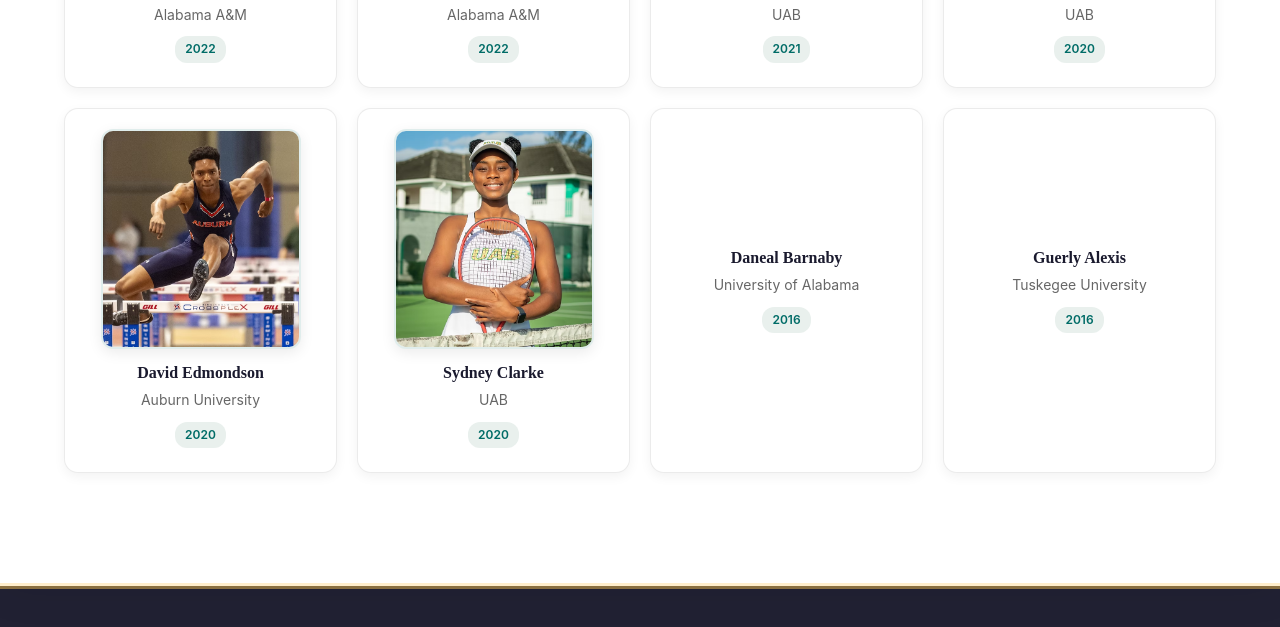
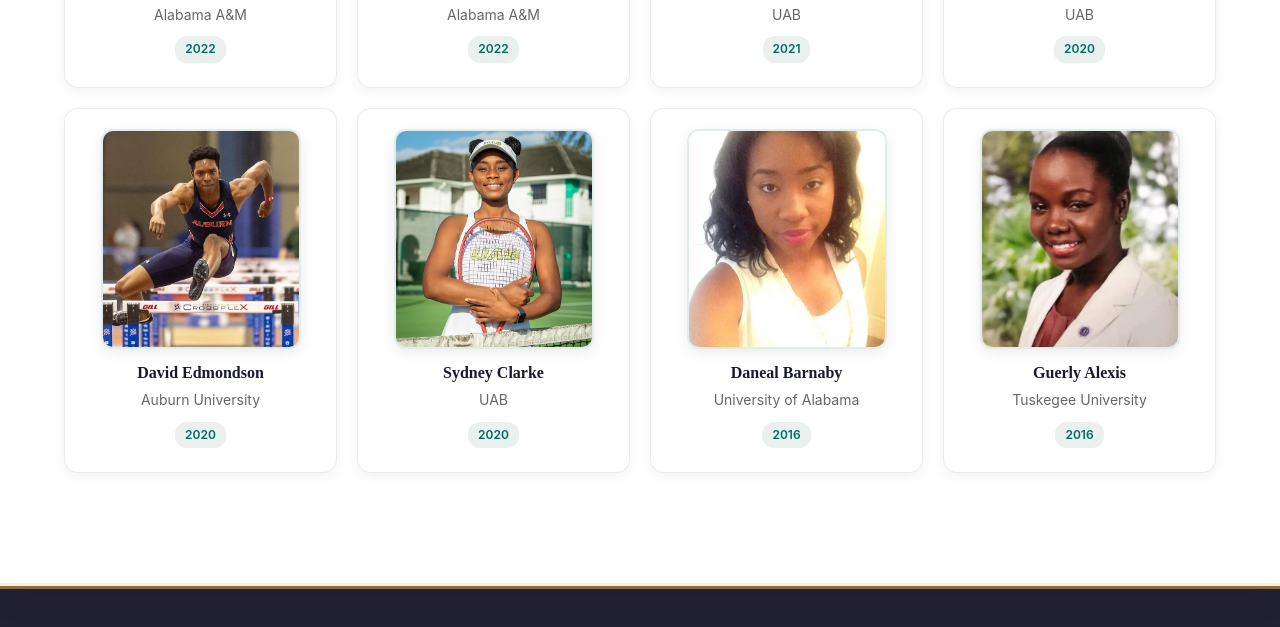
Before and after one commit to MattClarke246/CACAO-Webpage, a plain HTML site: page scholarship.html in a window 1280 px wide. Shown: the part 1943-2570 px from the top of the page. Drawn offline with Linux system fonts and the light colour scheme; a web font is replaced by a local one.

Commit message:
Add 2016 scholar portraits (Daneal Barnaby, Guerly Alexis)
Made-with: Cursor

```diff
--- a/scholarship.html
+++ b/scholarship.html
@@ -118,8 +118,14 @@
                     <img class="scholar-card-photo" src="assets/images/scholars/sydney-clarke.avif" alt="Portrait of Sydney Clarke" width="220" height="220" loading="lazy" decoding="async">
                     <h4>Sydney Clarke</h4><p>UAB</p><span class="scholar-year">2020</span>
                 </div>
-                <div class="scholar-card scholar-card--text-only"><h4>Daneal Barnaby</h4><p>University of Alabama</p><span class="scholar-year">2016</span></div>
-                <div class="scholar-card scholar-card--text-only"><h4>Guerly Alexis</h4><p>Tuskegee University</p><span class="scholar-year">2016</span></div>
+                <div class="scholar-card">
+                    <img class="scholar-card-photo" src="assets/images/scholars/daneal-barnaby.jpeg" alt="Portrait of Daneal Barnaby" width="220" height="220" loading="lazy" decoding="async">
+                    <h4>Daneal Barnaby</h4><p>University of Alabama</p><span class="scholar-year">2016</span>
+                </div>
+                <div class="scholar-card">
+                    <img class="scholar-card-photo" src="assets/images/scholars/guerly-alexis.jpeg" alt="Portrait of Guerly Alexis" width="220" height="220" loading="lazy" decoding="async">
+                    <h4>Guerly Alexis</h4><p>Tuskegee University</p><span class="scholar-year">2016</span>
+                </div>
             </div>
         </div>
     </section>
--- a/style.css
+++ b/style.css
@@ -1093,13 +1093,6 @@ h2::after {
     box-shadow: 0 4px 14px rgba(0, 0, 0, 0.08);
 }
 
-.scholar-card--text-only {
-    justify-content: center;
-    min-height: 200px;
-    padding-top: 28px;
-    padding-bottom: 28px;
-}
-
 .scholar-card:hover {
     transform: translateY(-4px);
     box-shadow: 0 8px 20px rgba(0, 0, 0, 0.1);
```
Also changed, not shown: assets/images/scholars/daneal-barnaby.jpeg (added), assets/images/scholars/guerly-alexis.jpeg (added).
